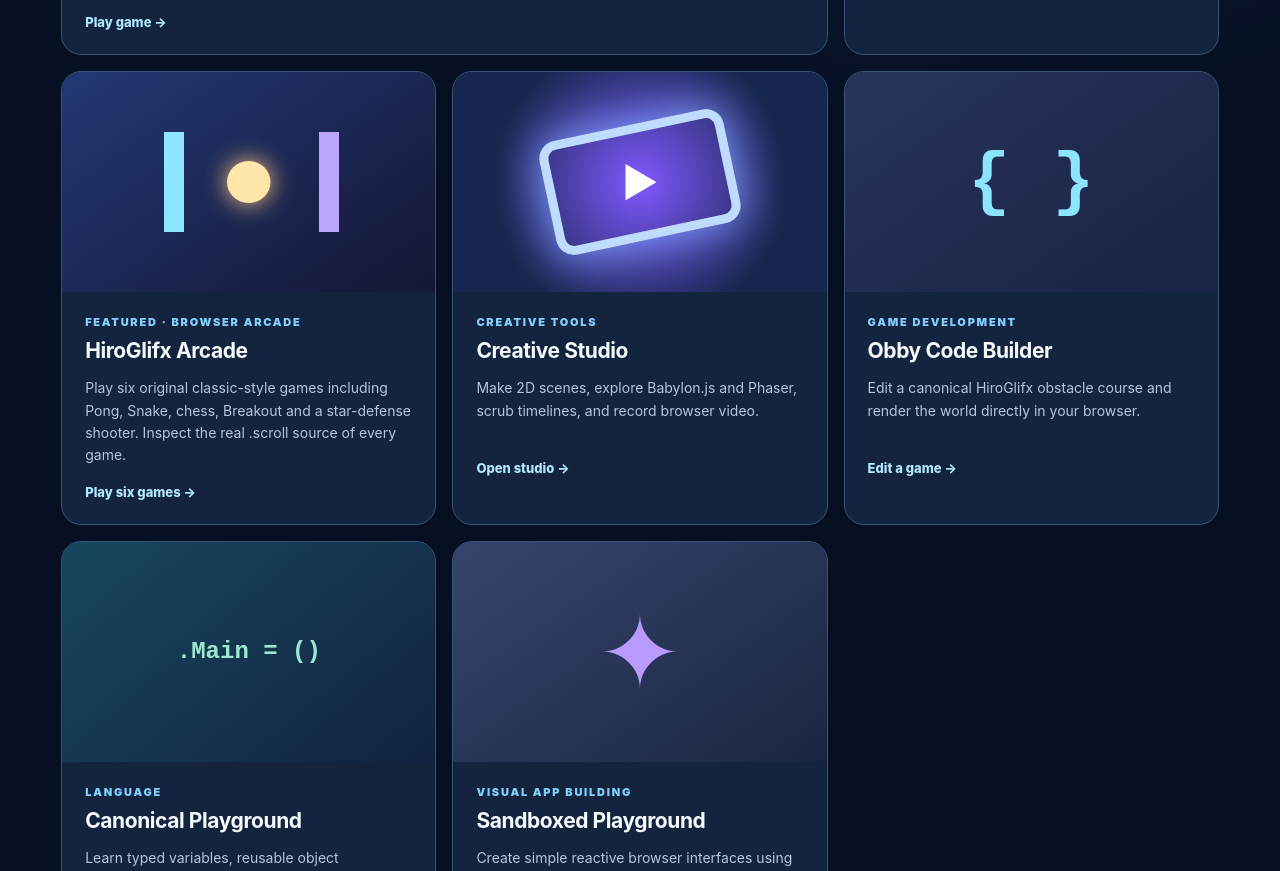
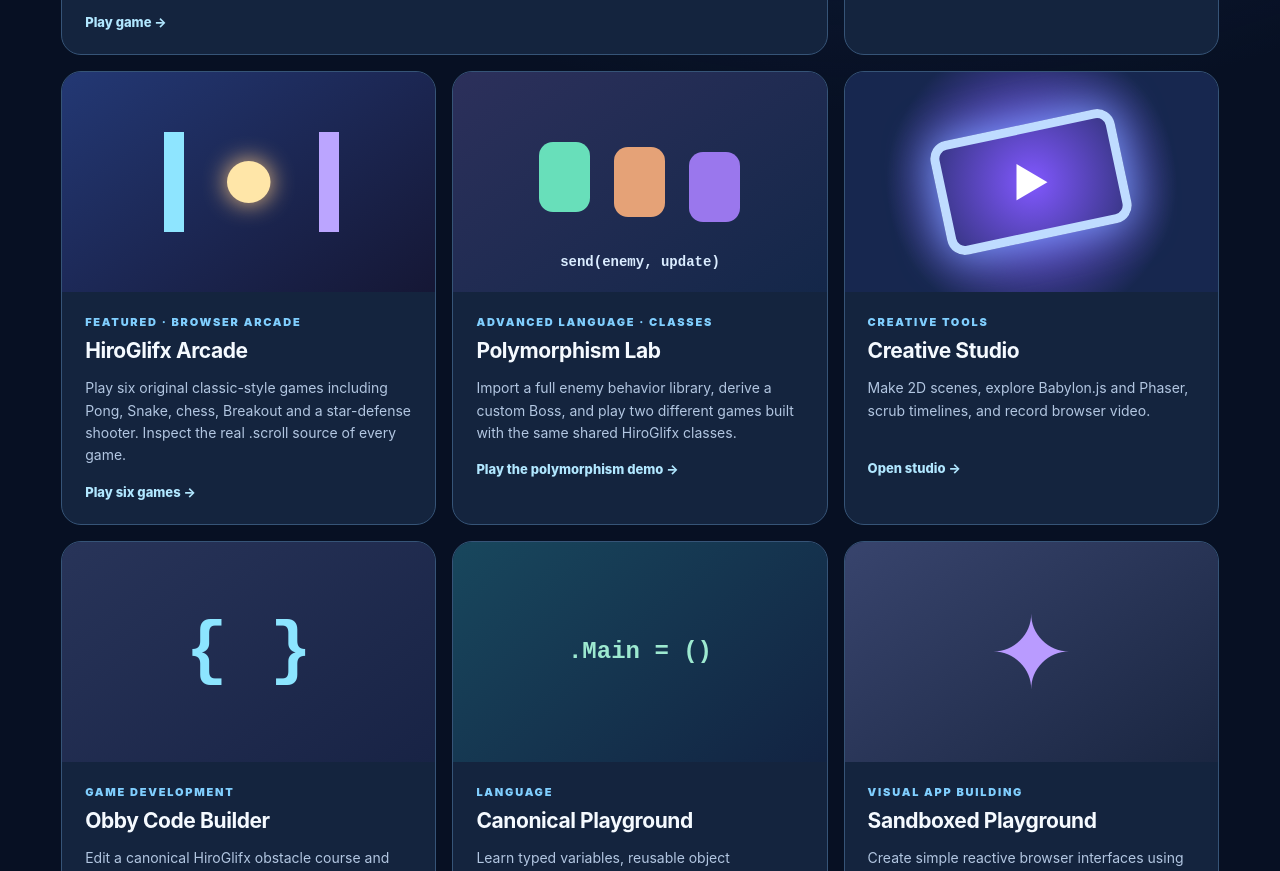
Before and after one commit to dryty93/HiroGlifx_JS, a website: page showcase.html in a window 1280 px wide. Shown: the part 1169-2040 px from the top of the page. Drawn offline with Linux system fonts and the light colour scheme.

Commit message:
feat: add playable imported-game polymorphism lab to the HiroGlifx showcase

```diff
--- a/showcase.html
+++ b/showcase.html
@@ -30,6 +30,7 @@ h2{font-size:31px;letter-spacing:-.04em;margin:0}.section-head p{color:#9cb6d3;f
 .art.game:after{content:"";position:absolute;left:36%;top:29%;width:30px;height:75px;border-radius:10px;background:#a58aff;box-shadow:0 -20px 0 -7px #fde68a}
 .art.blockhaven{background:linear-gradient(145deg,#357e89,#123c49)}.art.blockhaven:before{content:"";width:120px;height:96px;background:#64bd72;transform:skewY(-17deg);box-shadow:50px 30px 0 #9a754b,-40px -15px 0 -12px #a0e7aa;border:4px solid #b5f7b9}.art.blockhaven:after{content:"✦";position:absolute;right:25%;top:18%;font-size:45px;color:#caffbe}
 .art.arcade-art{background:linear-gradient(145deg,#233874,#151735)}.art.arcade-art:before{content:"";width:20px;height:100px;background:#8ee5ff;box-shadow:155px 0 0 #bba5ff;transform:translateX(-75px)}.art.arcade-art:after{content:"●";position:absolute;color:#ffe6a8;font-size:58px;text-shadow:0 0 25px #ffc982;transform:translateX(0)}
+.art.poly-art{background:linear-gradient(145deg,#2c305b,#142749)}.art.poly-art:before{content:"";width:51px;height:70px;border-radius:14px;background:#e5a277;box-shadow:75px 5px 0 #9a77ed,-75px -5px 0 #68dfba}.art.poly-art:after{content:"send(enemy, update)";font:700 14px monospace;position:absolute;bottom:22px;color:#daecff}
 .art.video{background:radial-gradient(circle at center,#8158ff,#17274f 67%)}
 .art.video:before{content:"";width:170px;height:98px;border:9px solid #bfdcff;border-radius:18px;transform:rotate(-12deg);box-shadow:0 0 45px #7ba3ff}
 .art.video:after{content:"▶";position:absolute;font-size:40px;color:#fff}
@@ -61,6 +62,7 @@ footer{text-align:center;margin-top:50px;color:#8299b7;font-size:13px}
 <a class="card featured" href="./skybound.html"><div class="art game" role="img" aria-label="Illustrated floating platforms"></div><div class="details"><div class="meta">Featured · 3D game</div><h3>Skybound Obby</h3><p>A five-stage floating obstacle challenge with moving platforms, lava, checkpoints, and time trials.</p><span class="card-link">Play game →</span></div></a>
 <a class="card" href="./blockhaven.html"><div class="art blockhaven" role="img" aria-label="Illustrated low-poly grass and dirt cubes"></div><div class="details"><div class="meta">Featured · 3D creative sandbox</div><h3>Blockhaven</h3><p>Explore an original block-built world, mine materials, place blocks and save your creations in the browser.</p><span class="card-link">Explore world →</span></div></a>
 <a class="card" href="./arcade.html"><div class="art arcade-art" role="img" aria-label="Illustration of colorful arcade paddles, a ball and stars"></div><div class="details"><div class="meta">Featured · Browser arcade</div><h3>HiroGlifx Arcade</h3><p>Play six original classic-style games including Pong, Snake, chess, Breakout and a star-defense shooter. Inspect the real .scroll source of every game.</p><span class="card-link">Play six games →</span></div></a>
+<a class="card" href="./polymorphism.html"><div class="art poly-art" role="img" aria-label="Illustration of multiple enemy types sharing inherited behavior"></div><div class="details"><div class="meta">Advanced language · Classes</div><h3>Polymorphism Lab</h3><p>Import a full enemy behavior library, derive a custom Boss, and play two different games built with the same shared HiroGlifx classes.</p><span class="card-link">Play the polymorphism demo →</span></div></a>
 <a class="card" href="./creative-studio.html"><div class="art video" role="img" aria-label="Illustrated video player"></div><div class="details"><div class="meta">Creative tools</div><h3>Creative Studio</h3><p>Make 2D scenes, explore Babylon.js and Phaser, scrub timelines, and record browser video.</p><span class="card-link">Open studio →</span></div></a>
 <a class="card" href="./obby-playground.html"><div class="art editor" role="img" aria-label="Illustrated editor brackets"></div><div class="details"><div class="meta">Game development</div><h3>Obby Code Builder</h3><p>Edit a canonical HiroGlifx obstacle course and render the world directly in your browser.</p><span class="card-link">Edit a game →</span></div></a>
 <a class="card" href="./canonical-playground.html"><div class="art code" role="img" aria-label="HiroGlifx Main syntax"></div><div class="details"><div class="meta">Language</div><h3>Canonical Playground</h3><p>Learn typed variables, reusable object references, and animation controllers.</p><span class="card-link">Try code →</span></div></a>
```
